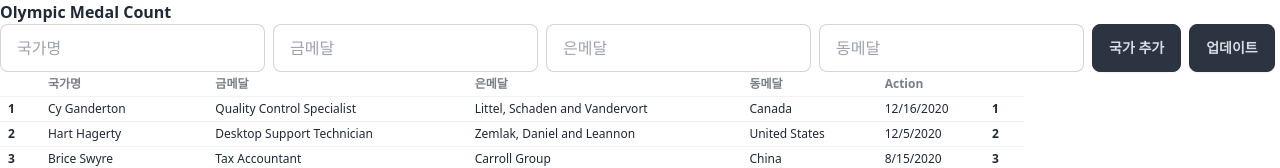
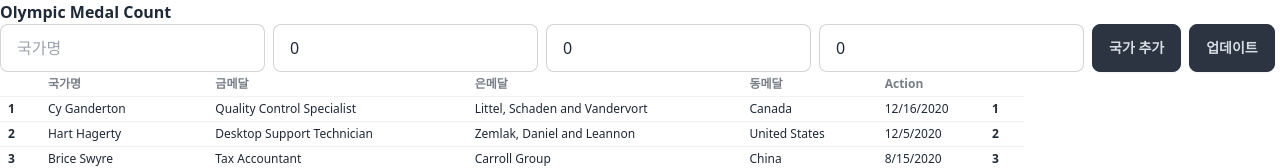
Before and after one commit to PureunKang/sparta-list-of-medal, a React (Vite) app: page / in a window 1280 px wide. Shown: the top 168 px of the page. Built offline with nearby package versions, Linux system fonts and the light colour scheme.

Commit message:
feat : 국가 추가 기능

```diff
--- a/src/components/MedalInputForm.jsx
+++ b/src/components/MedalInputForm.jsx
@@ -1,30 +1,71 @@
 import React, { useState } from "react";
 
 const MedalInputForm = () => {
+  const [nations, setNations] = useState([]);
+
+  const [nation, setNation] = useState("");
+  const [gold, setGold] = useState(0);
+  const [silver, setSilver] = useState(0);
+  const [bronze, setBronze] = useState(0);
+
+  const addNationHandler = () => {
+    if (!nation.trim()) {
+      alert("국가명을 입력해 주세요.");
+      return;
+    }
+    if (gold < 0 || silver < 0 || bronze < 0) {
+      alert("메달 수는 0개 미만이 될 수 없습니다.");
+      return;
+    }
+    const newNation = {
+      id: new Date().getTime(),
+      nation: nation,
+      gold: Number(gold),
+      silver: Number(silver),
+      bronze: Number(bronze),
+    };
+    setNations([...nations, newNation]);
+    setNation("");
+    setGold(0);
+    setSilver(0);
+    setBronze(0);
+  };
+
   return (
     <div className="form-control w-[80%] flex flex-row gap-2">
       <input
-        type="string"
+        type="text"
+        value={nation}
         placeholder="국가명"
         className="input input-bordered max-w-xs"
+        onChange={(e) => {
+          setNation(e.target.value);
+        }}
       />
       <input
         type="number"
+        value={gold}
         placeholder="금메달"
         className="input input-bordered max-w-xs"
+        onChange={(e) => setGold(Number(e.target.value))}
       />
       <input
         type="number"
+        value={silver}
         placeholder="은메달"
         className="input input-bordered max-w-xs"
+        onChange={(e) => setSilver(Number(e.target.value))}
       />
       <input
         type="number"
+        value={bronze}
         placeholder="동메달"
         className="input input-bordered max-w-xs"
+        onChange={(e) => setBronze(Number(e.target.value))}
       />
-      {/* 버튼에 온서브밋 이벤트 */}
-      <button className="btn btn-neutral">국가 추가</button>
+      <button onClick={addNationHandler} className="btn btn-neutral">
+        국가 추가
+      </button>
       <button className="btn btn-neutral">업데이트</button>
     </div>
   );
```
